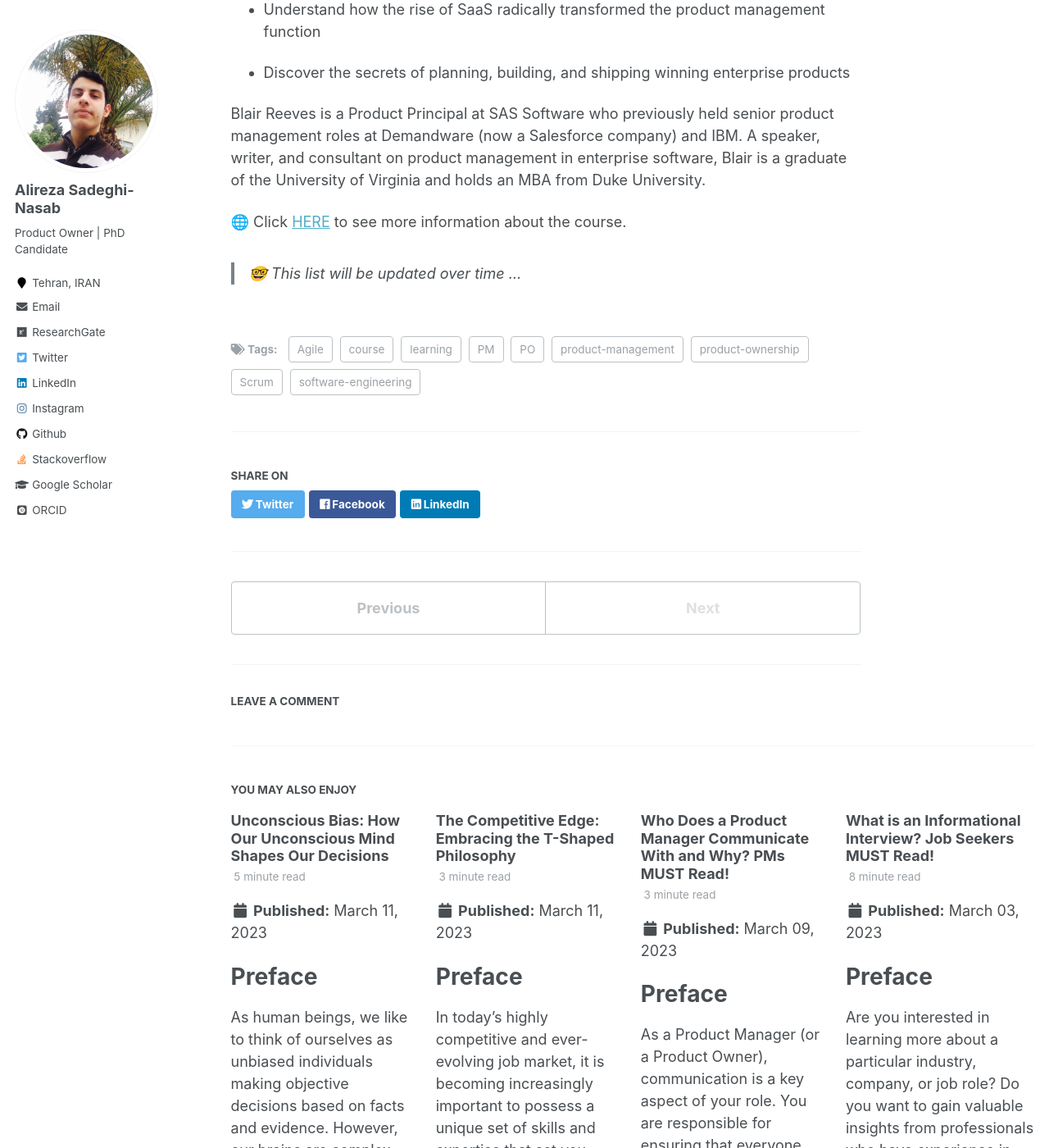
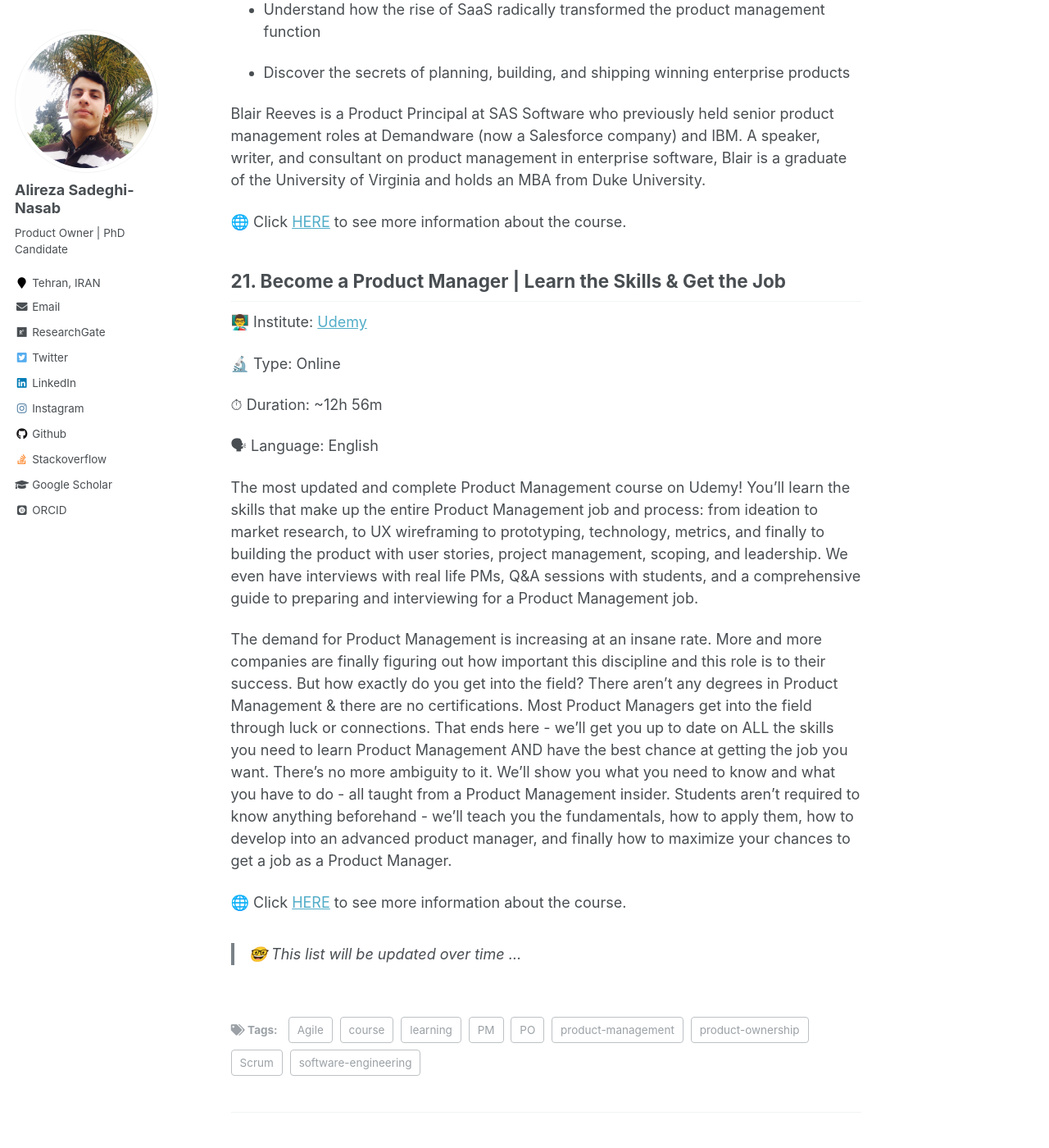
Before and after one commit to AlirezaSN/AlirezaSN.github.io, a Jekyll site: the page built from _posts/2023-03-25-blog-post-14.md, in a window 1280 px wide and 1400 px high, scrolled down 15650 px. Shown: the whole window at 82% size. Built offline with Jekyll 4.4.1, drawn with Linux system fonts in a browser that asks for light colours; some web fonts are replaced; comment, search, counter and statistics services are not loaded; some of the changed text lies outside the part shown.

Commit message:
add a new course

```diff
--- a/_posts/2023-03-25-blog-post-14.md
+++ b/_posts/2023-03-25-blog-post-14.md
@@ -427,4 +427,22 @@ Blair Reeves is a Product Principal at SAS Software who previously held senior p
 
 🌐 Click [HERE](https://www.oreilly.com/library/view/product-management-for/9781491989500/) to see more information about the course.
 
+## 21. Become a Product Manager | Learn the Skills & Get the Job
+
+👨‍🏫 Institute: [Udemy](https://www.udemy.com)
+
+🔬 Type: Online
+
+⏱ Duration: ~12h 56m
+
+🗣 Language: English
+
+The most updated and complete Product Management course on Udemy! You'll learn the skills that make up the entire Product Management job and process: from ideation to market research, to UX wireframing to prototyping, technology, metrics, and finally to building the product with user stories, project management, scoping, and leadership. We even have interviews with real life PMs, Q&A sessions with students, and a comprehensive guide to preparing and interviewing for a Product Management job.
+
+The demand for Product Management is increasing at an insane rate. More and more companies are finally figuring out how important this discipline and this role is to their success.
+But how exactly do you get into the field? There aren't any degrees in Product Management & there are no certifications. Most Product Managers get into the field through luck or connections. That ends here - we'll get you up to date on ALL the skills you need to learn Product Management AND have the best chance at getting the job you want. There's no more ambiguity to it. We'll show you what you need to know and what you have to do - all taught from a Product Management insider.
+Students aren't required to know anything beforehand - we'll teach you the fundamentals, how to apply them, how to develop into an advanced product manager, and finally how to maximize your chances to get a job as a Product Manager.
+
+🌐 Click [HERE](https://www.udemy.com/course/become-a-product-manager-learn-the-skills-get-a-job/) to see more information about the course.
+
 > 🤓 This list will be updated over time ...
```
